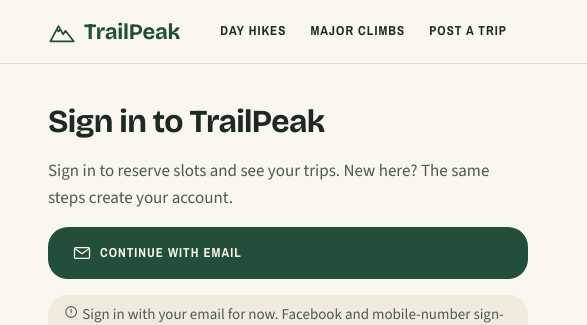
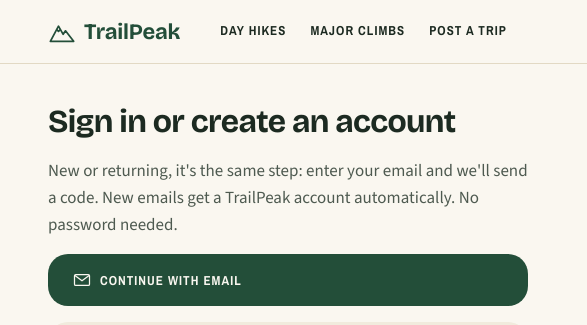
Before and after one commit to tinapaaay/trailpeak, a plain HTML site: page signin.html in a window 1280 px wide. Shown: the top 325 px of the page, 0-587 px from the left. Drawn offline with nearby package versions, Linux system fonts and the light colour scheme; no server answers.

Commit message:
Sign-in page: make clear that sign-in and sign-up are the same step
Co-Authored-By: Claude Opus 5.5 <noreply@anthropic.com>

```diff
--- a/signin.html
+++ b/signin.html
@@ -3,7 +3,7 @@
 <head>
 <meta charset="utf-8">
 <meta name="viewport" content="width=device-width, initial-scale=1">
-<title>Sign in · TrailPeak</title>
+<title>Sign in or sign up · TrailPeak</title>
 <link rel="preconnect" href="https://fonts.googleapis.com">
 <link rel="preconnect" href="https://fonts.gstatic.com" crossorigin>
 <link href="https://fonts.googleapis.com/css2?family=Archivo+Narrow:wght@400;700&family=Bricolage+Grotesque:opsz,wght@12..96,700&family=Source+Sans+3:wght@400;700&display=swap" rel="stylesheet">
@@ -98,8 +98,8 @@
     <div>
       <!-- 1. Choose a way to sign in -->
       <section class="panel" id="step-choose" aria-labelledby="h-choose">
-        <h1 id="h-choose">Sign in to TrailPeak</h1>
-        <p class="lead">Sign in to reserve slots and see your trips. New here? The same steps create your account.</p>
+        <h1 id="h-choose">Sign in or create an account</h1>
+        <p class="lead">New or returning, it's the same step: enter your email and we'll send a code. New emails get a TrailPeak account automatically. No password needed.</p>
         <div class="stack">
           <button type="button" class="btn btn-primary label-caps" id="go-facebook"><svg width="20" height="20" aria-hidden="true"><use href="#i-user"/></svg>Continue with Facebook</button>
           <button type="button" class="btn btn-secondary label-caps" id="go-phone"><svg width="20" height="20" aria-hidden="true"><use href="#i-phone"/></svg>Continue with mobile number</button>
```
